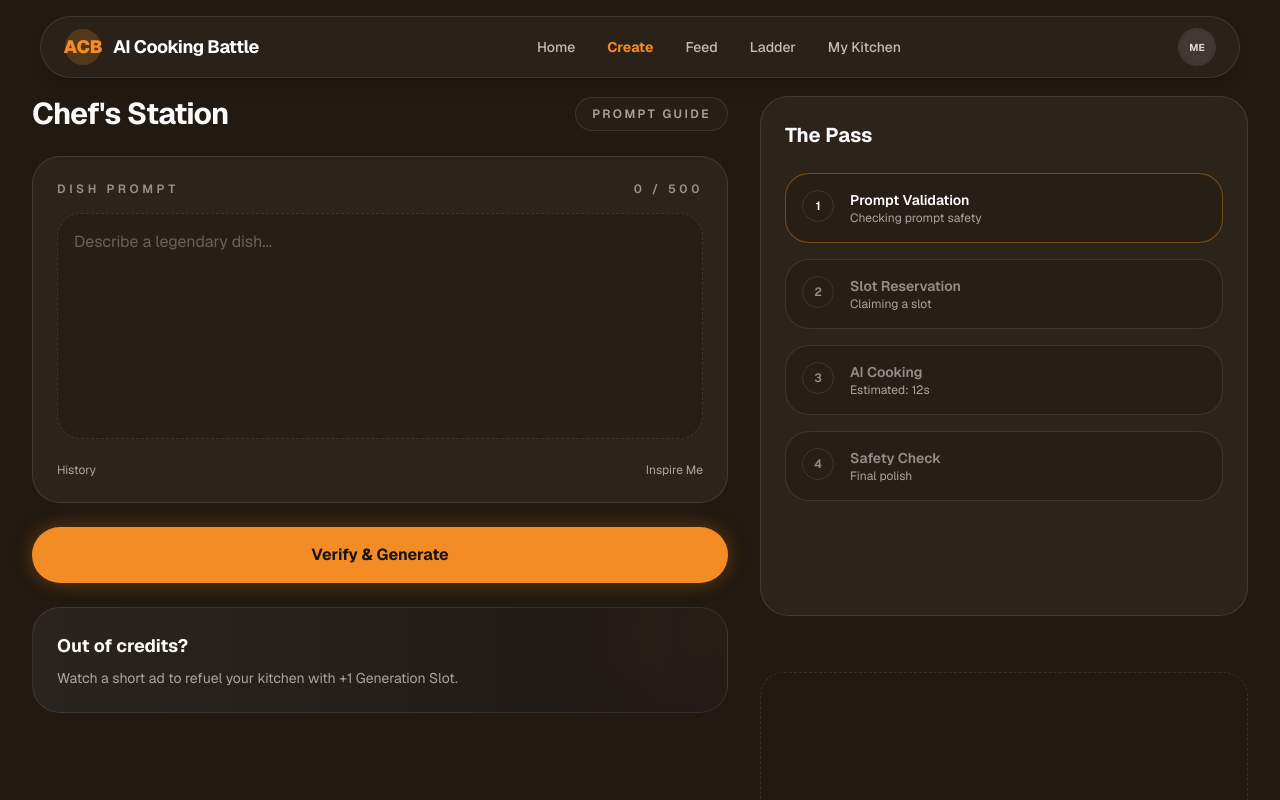
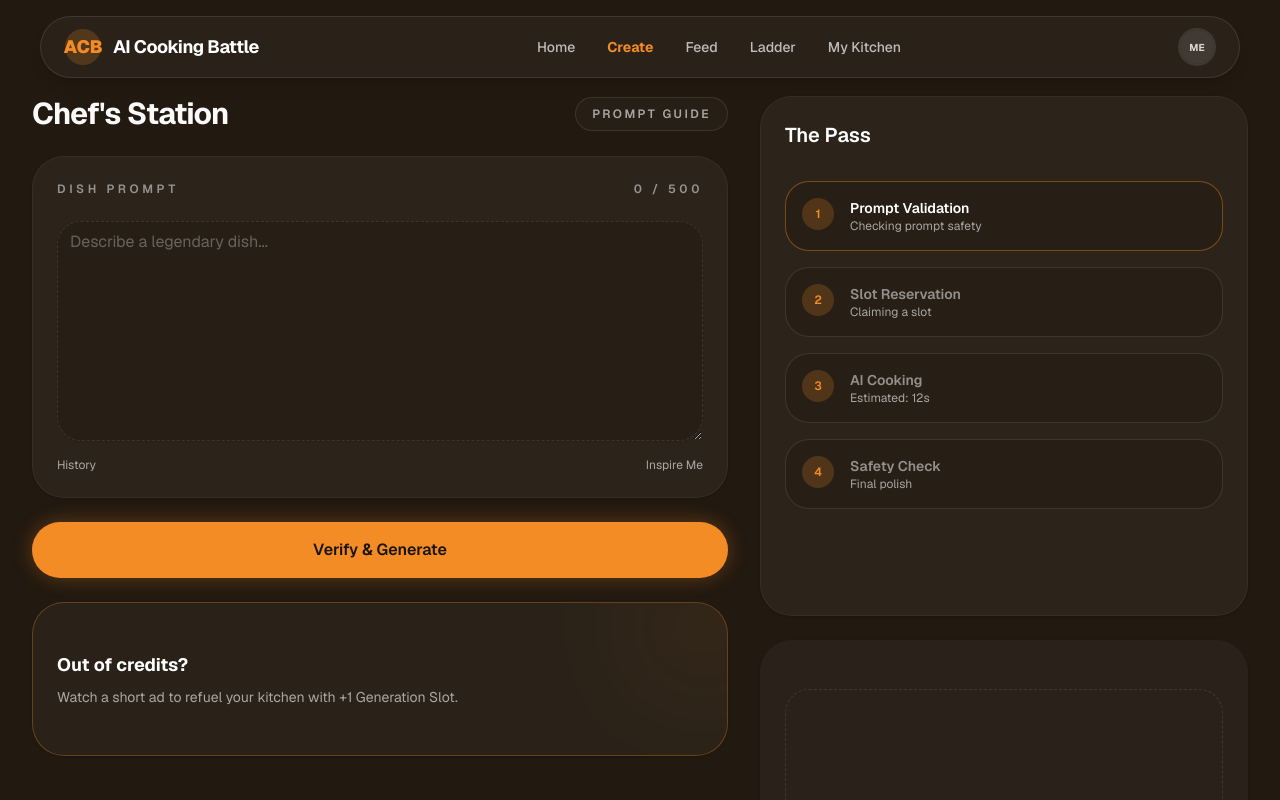
Before and after one commit to leey00nsu/ai-cooking-battle, a Next.js app: page /create in a window 1280 px wide. Shown: the top 800 px of the page. Built offline with nearby package versions, Linux system fonts and the light colour scheme; no server answers.

Commit message:
refactor(#8): shadcn 컴포넌트로 치환

```diff
--- a/src/screens/create/ui/create-screen.tsx
+++ b/src/screens/create/ui/create-screen.tsx
@@ -2,6 +2,9 @@
 
 import { useForm } from "react-hook-form";
 import { useCreateFlow } from "@/features/create-flow/model/use-create-flow";
+import { Button } from "@/shared/ui/button";
+import { Card, CardContent, CardHeader, CardTitle } from "@/shared/ui/card";
+import { Textarea } from "@/shared/ui/textarea";
 import PreviewPanel from "@/widgets/create/preview-panel";
 import StatusPanel, { type StepItem } from "@/widgets/create/status-panel";
 
@@ -59,35 +62,36 @@ export default function CreateScreen() {
             </div>
 
             <form className="flex flex-col gap-6" onSubmit={handleSubmit(handleFormSubmit)}>
-              <div className="rounded-3xl border border-white/10 bg-card p-6">
-                <div className="flex items-center justify-between text-xs font-semibold uppercase tracking-[0.3em] text-white/50">
-                  <span>Dish Prompt</span>
-                  <span>{promptLength} / 500</span>
-                </div>
-                <div className="mt-4">
-                  <textarea
+              <Card tone="solid">
+                <CardHeader className="flex flex-row items-center justify-between">
+                  <CardTitle className="text-xs font-semibold uppercase tracking-[0.3em] text-white/50">
+                    Dish Prompt
+                  </CardTitle>
+                  <span className="text-xs font-semibold uppercase tracking-[0.3em] text-white/50">
+                    {promptLength} / 500
+                  </span>
+                </CardHeader>
+                <CardContent className="pt-0">
+                  <Textarea
                     {...register("prompt", { maxLength: 500 })}
-                    rows={8}
                     maxLength={500}
                     placeholder="Describe a legendary dish..."
-                    className="min-h-[220px] w-full resize-none rounded-2xl border border-dashed border-white/10 bg-background/40 p-4 text-base text-white placeholder:text-white/30 focus:border-primary/50 focus:outline-none focus:ring-1 focus:ring-primary/40"
+                    intent="panel"
                   />
-                </div>
                   <div className="mt-4 flex items-center justify-between text-xs text-white/60">
                     <span>History</span>
                     <span>Inspire Me</span>
                   </div>
-              </div>
+                </CardContent>
+              </Card>
 
-              <button
-                type="submit"
-                className="flex w-full items-center justify-center gap-3 rounded-full bg-primary px-8 py-4 text-base font-bold text-primary-foreground shadow-[var(--shadow-glow-md)]"
-              >
+              <Button intent="cta" type="submit" className="h-14 text-base">
                 Verify &amp; Generate
-              </button>
+              </Button>
             </form>
 
-            <div className="relative overflow-hidden rounded-3xl border border-white/10 bg-gradient-to-r from-[#2a241e] to-[#1e1915] p-6">
+            <Card className="relative overflow-hidden" tone="accent">
+              <CardContent className="py-6">
                 <div className="relative z-10">
                   <h3 className="text-lg font-bold">Out of credits?</h3>
                   <p className="mt-2 text-sm text-white/60">
@@ -95,7 +99,8 @@ export default function CreateScreen() {
                   </p>
                 </div>
                 <div className="pointer-events-none absolute -right-10 -top-10 h-32 w-32 rounded-full bg-primary/10 blur-3xl" />
-            </div>
+              </CardContent>
+            </Card>
           </section>
 
           <aside className="flex flex-col gap-6 lg:col-span-5">
--- /dev/null
+++ b/src/shared/ui/shadcn/textarea.tsx
@@ -0,0 +1,21 @@
+import * as React from "react";
+
+import { cn } from "@/shared/lib/utils";
+
+const Textarea = React.forwardRef<HTMLTextAreaElement, React.ComponentProps<"textarea">>(
+  ({ className, ...props }, ref) => {
+    return (
+      <textarea
+        ref={ref}
+        className={cn(
+          "flex min-h-20 w-full rounded-md border border-input bg-background px-3 py-2 text-sm text-white shadow-xs placeholder:text-muted-foreground focus-visible:border-ring focus-visible:ring-ring/50 focus-visible:ring-[3px] disabled:cursor-not-allowed disabled:opacity-50",
+          className,
+        )}
+        {...props}
+      />
+    );
+  },
+);
+Textarea.displayName = "Textarea";
+
+export { Textarea };
--- /dev/null
+++ b/src/shared/ui/textarea.tsx
@@ -0,0 +1,23 @@
+import * as React from "react";
+import { cn } from "@/shared/lib/utils";
+import { Textarea as BaseTextarea } from "@/shared/ui/shadcn/textarea";
+
+type TextareaProps = React.ComponentProps<typeof BaseTextarea> & {
+  intent?: "default" | "panel";
+};
+
+function Textarea({ className, intent = "default", ...props }: TextareaProps) {
+  return (
+    <BaseTextarea
+      className={cn(
+        intent === "panel"
+          ? "min-h-[220px] rounded-2xl border border-dashed border-white/10 bg-background/40 text-base text-white placeholder:text-white/30 focus:border-primary/50 focus:ring-primary/40"
+          : "",
+        className,
+      )}
+      {...props}
+    />
+  );
+}
+
+export { Textarea };
--- a/src/widgets/create/preview-panel.tsx
+++ b/src/widgets/create/preview-panel.tsx
@@ -1,10 +1,13 @@
+import { Card, CardContent } from "@/shared/ui/card";
+
 type PreviewPanelProps = {
   imageUrl?: string | null;
 };
 
 export default function PreviewPanel({ imageUrl }: PreviewPanelProps) {
   return (
-    <div className="mt-auto pt-8">
+    <Card tone="ghost" className="mt-auto">
+      <CardContent className="pt-6">
         <div className="flex aspect-video items-center justify-center overflow-hidden rounded-2xl border border-dashed border-white/10 text-sm text-white/50">
           {imageUrl ? (
             // eslint-disable-next-line @next/next/no-img-element
@@ -13,6 +16,7 @@ export default function PreviewPanel({ imageUrl }: PreviewPanelProps) {
             <span>Dish preview will appear here</span>
           )}
         </div>
-    </div>
+      </CardContent>
+    </Card>
   );
 }
--- a/src/widgets/create/status-panel.tsx
+++ b/src/widgets/create/status-panel.tsx
@@ -1,6 +1,9 @@
-export type StepStatus = "idle" | "active" | "done" | "error";
+import { Badge } from "@/shared/ui/badge";
+import { Card, CardContent, CardHeader, CardTitle } from "@/shared/ui/card";
 
-export type StepItem = {
+type StepStatus = "idle" | "active" | "done" | "error";
+
+type StepItem = {
   title: string;
   description: string;
   status: StepStatus;
@@ -20,14 +23,17 @@ const statusStyles: Record<StepStatus, string> = {
 
 export default function StatusPanel({ errorMessage, steps }: StatusPanelProps) {
   return (
-    <div className="flex min-h-[520px] flex-col rounded-3xl border border-white/10 bg-card p-6">
-      <h3 className="text-xl font-bold">The Pass</h3>
+    <Card tone="solid" className="min-h-[520px]">
+      <CardHeader>
+        <CardTitle className="text-xl">The Pass</CardTitle>
+      </CardHeader>
+      <CardContent className="space-y-6">
         {errorMessage ? (
-        <div className="mt-6 rounded-2xl border border-red-500/30 bg-red-500/10 p-4 text-sm text-red-100">
-          {errorMessage}
-        </div>
+          <Card tone="accent" className="border border-red-500/30 bg-red-500/10 text-red-100">
+            <CardContent className="py-4 text-sm">{errorMessage}</CardContent>
+          </Card>
         ) : null}
-      <ol className="mt-6 space-y-4">
+        <ol className="space-y-4">
           {steps.map((step, index) => (
             <li
               key={step.title}
@@ -35,9 +41,9 @@ export default function StatusPanel({ errorMessage, steps }: StatusPanelProps) {
                 statusStyles[step.status]
               }`}
             >
-            <div className="flex h-8 w-8 items-center justify-center rounded-full border border-white/10 text-xs font-semibold">
-              {index + 1}
-            </div>
+              <Badge variant="icon" className="h-8 w-8 rounded-full p-0">
+                <span className="text-xs font-semibold">{index + 1}</span>
+              </Badge>
               <div>
                 <p className="text-sm font-semibold">{step.title}</p>
                 <p className="text-xs text-white/60">{step.description}</p>
@@ -45,6 +51,7 @@ export default function StatusPanel({ errorMessage, steps }: StatusPanelProps) {
             </li>
           ))}
         </ol>
-    </div>
+      </CardContent>
+    </Card>
   );
 }
```
Lines whose indentation alone changed are shown as unchanged.
